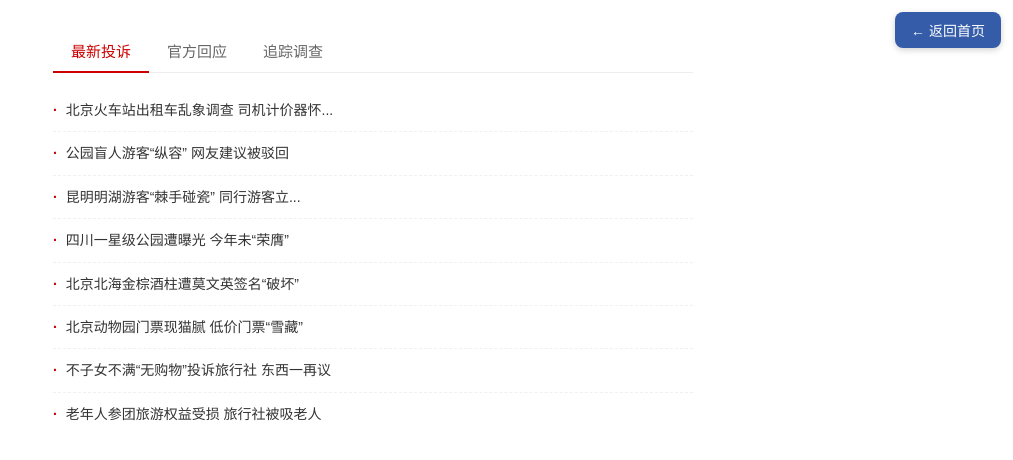
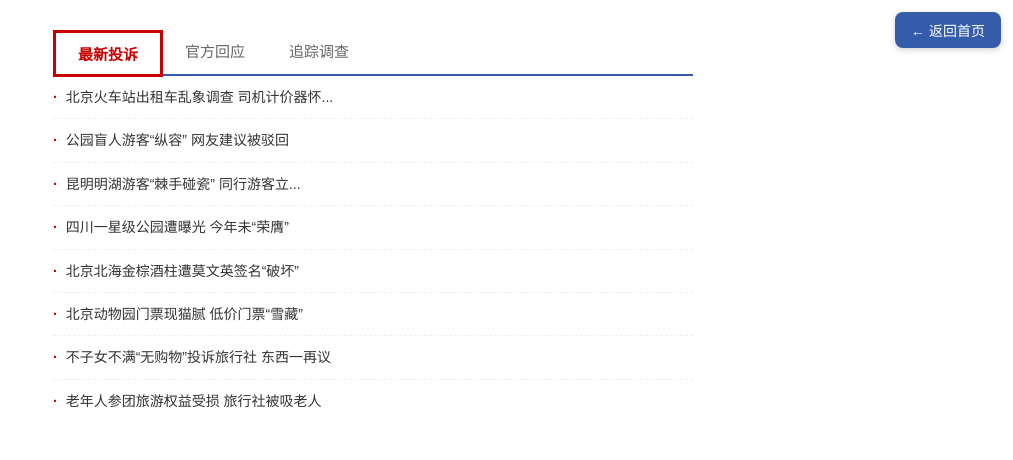
Before and after one commit to Bzi-zeyu/baizeyu, a plain HTML site: page 24002120503-白赜宇/webprojectbzy/24002120503-白赜宇/complaint-tab.html in a window 1280 px wide. Shown: the whole page, without its empty margins (267-1280 px from the left). Drawn offline with Linux system fonts and the light colour scheme.

Commit message:
complaint-tab 样式修正(三面红线+粗红下划线) + 首页跳转验证通过

```diff
--- a/24002120503-白赜宇/webprojectbzy/24002120503-白赜宇/complaint-tab.html
+++ b/24002120503-白赜宇/webprojectbzy/24002120503-白赜宇/complaint-tab.html
@@ -41,31 +41,36 @@
             margin: 0 auto;
         }
 
-        /* ===== Tab 栏（一比一还原截图：红字+红色下划线） ===== */
+        /* ===== Tab 栏（一比一还原截图：选中=三面红线+粗红下划线；未选中=底部蓝线） ===== */
         .bzy_tabbar {
             display: flex;
-            border-bottom: 1px solid #eee;
-            margin-bottom: 16px;
+            border-bottom: 2px solid #345ca8; /* 整体蓝底线 */
         }
 
         .bzy_tab-item {
-            padding: 10px 18px;
+            padding: 10px 22px;
             font-size: 15px;
             color: #666;
             cursor: pointer;
-            border-bottom: 2px solid transparent;
-            margin-bottom: -1px;
+            user-select: none;
+            font-weight: 400;
+            /* 未选中：底部蓝线（覆盖 tabbar 的蓝底，不重复） */
+            border-bottom: 2px solid #345ca8;
+            margin-bottom: -2px; /* 让自身蓝底线盖在 tabbar 蓝底线上 */
             transition: color .15s, border-color .15s;
-            user-select: none;
         }
 
         .bzy_tab-item:hover { color: #c00; }
 
-        /* 选中态：红字 + 红色下划线（一比一还原） */
+        /* 选中态：上+左+右 三面红线 + 底部粗红下划线（覆盖蓝线） */
         .bzy_tab-item.bzy_active {
             color: #c00;
-            font-weight: 500;
-            border-bottom-color: #c00;
+            font-weight: bold;
+            border-top: 3px solid #c00;
+            border-left: 3px solid #c00;
+            border-right: 3px solid #c00;
+            border-bottom: 3px solid #c00;
+            margin-bottom: -3px; /* 红下划线厚度覆盖 tabbar 蓝底线 */
         }
 
         /* ===== 新闻列表 ===== */
```
Also changed, not shown: bzy_prompt.md (+5 -0 lines), 15 other files.
